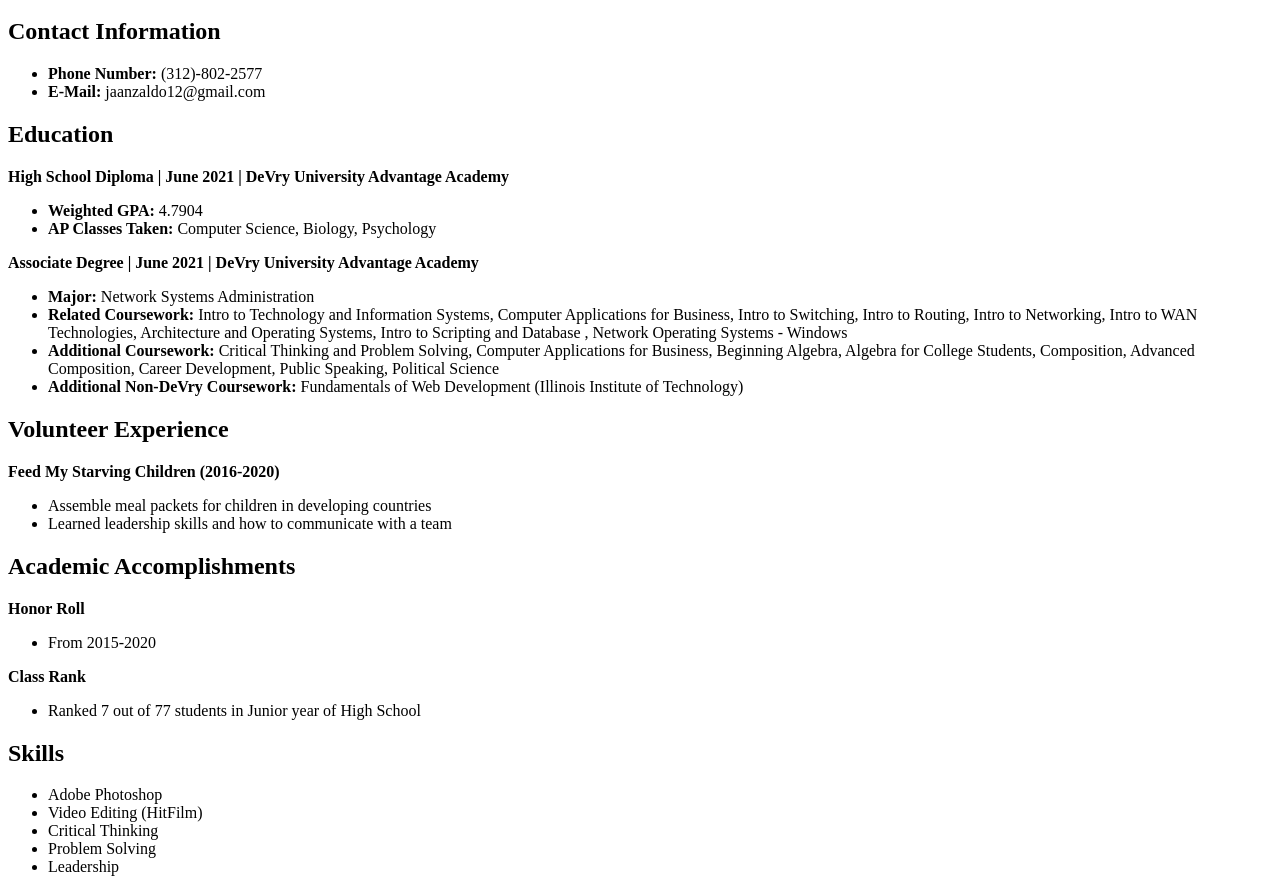
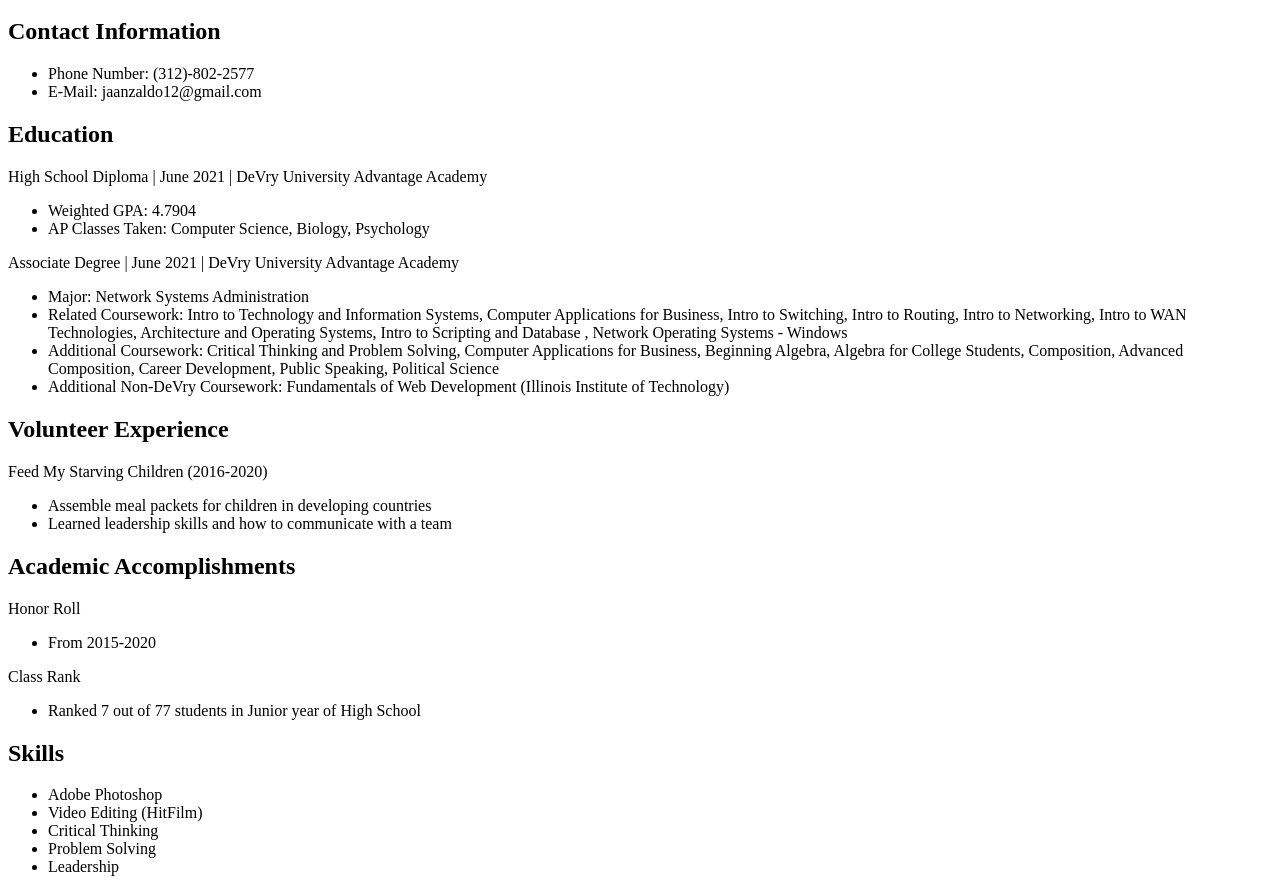
Before and after one commit to jaanzaldo/itmd-project1, a plain HTML site: page resume.html in a window 1280 px wide. Shown: the part 190-1082 px from the top of the page. Drawn offline with Linux system fonts and the light colour scheme.

Commit message:
Removed <strong>

```diff
--- a/resume.html
+++ b/resume.html
@@ -19,39 +19,39 @@
 	<h2>Contact Information</h2>
 
 	<ul>
-		<li><strong>Phone Number:</strong> (312)-802-2577</li>
-		<li><strong>E-Mail:</strong> jaanzaldo12@gmail.com</li>
+		<li>Phone Number: (312)-802-2577</li>
+		<li>E-Mail: jaanzaldo12@gmail.com</li>
 	</ul>
 
 	<h2>Education</h2>
 
-	<p><strong>High School Diploma | June 2021 | DeVry University Advantage Academy</strong></p>
+	<p>High School Diploma | June 2021 | DeVry University Advantage Academy</p>
 	<ul>
-		<li><strong>Weighted GPA:</strong> 4.7904</li>
-		<li><strong>AP Classes Taken:</strong> Computer Science, Biology, Psychology</li>
+		<li>Weighted GPA: 4.7904</li>
+		<li>AP Classes Taken: Computer Science, Biology, Psychology</li>
 	</ul>
 
-	<p><strong>Associate Degree | June 2021 | DeVry University Advantage Academy</strong></p>
+	<p>Associate Degree | June 2021 | DeVry University Advantage Academy</p>
 	<ul>
-		<li><strong>Major:</strong> Network Systems Administration</li>
-		<li><strong>Related Coursework:</strong> Intro to Technology and Information Systems, Computer Applications for Business, Intro to Switching, Intro to Routing, Intro to Networking, Intro to WAN Technologies, Architecture and Operating Systems, Intro to Scripting and Database , Network Operating Systems - Windows</li>
-		<li><strong>Additional Coursework:</strong> Critical Thinking and Problem Solving, Computer Applications for Business, Beginning Algebra, Algebra for College Students, Composition, Advanced Composition, Career Development, Public Speaking, Political Science</li>
-		<li><strong>Additional Non-DeVry Coursework:</strong> Fundamentals of Web Development (Illinois Institute of Technology)</li>
+		<li>Major: Network Systems Administration</li>
+		<li>Related Coursework: Intro to Technology and Information Systems, Computer Applications for Business, Intro to Switching, Intro to Routing, Intro to Networking, Intro to WAN Technologies, Architecture and Operating Systems, Intro to Scripting and Database , Network Operating Systems - Windows</li>
+		<li>Additional Coursework: Critical Thinking and Problem Solving, Computer Applications for Business, Beginning Algebra, Algebra for College Students, Composition, Advanced Composition, Career Development, Public Speaking, Political Science</li>
+		<li>Additional Non-DeVry Coursework: Fundamentals of Web Development (Illinois Institute of Technology)</li>
 	</ul>
 
 	<h2>Volunteer Experience</h2>
-	<p><strong>Feed My Starving Children (2016-2020)</strong></p>
+	<p>Feed My Starving Children (2016-2020)</p>
 	<ul>
 		<li>Assemble meal packets for children in developing countries</li>
 		<li>Learned leadership skills and how to communicate with a team</li>
 	</ul>
 
 	<h2>Academic Accomplishments</h2>
-	<p><strong>Honor Roll</strong></p>
+	<p>Honor Roll</p>
 	<ul>
 		<li>From 2015-2020</li>
 	</ul>
-	<p><strong>Class Rank</strong></p>
+	<p>Class Rank</p>
 	<ul>
 		<li>Ranked 7 out of 77 students in Junior year of High School</li>
 	</ul>
```
